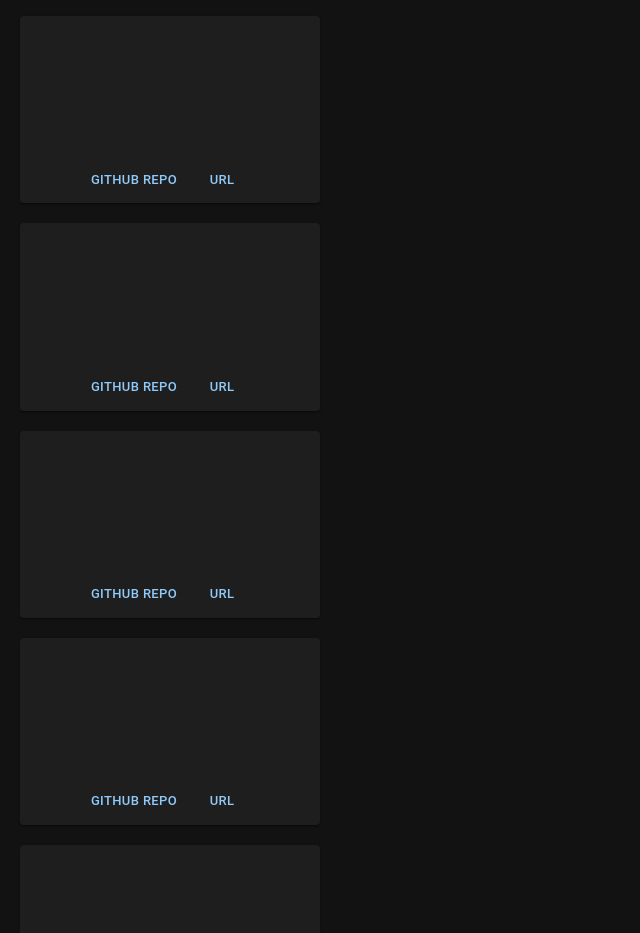
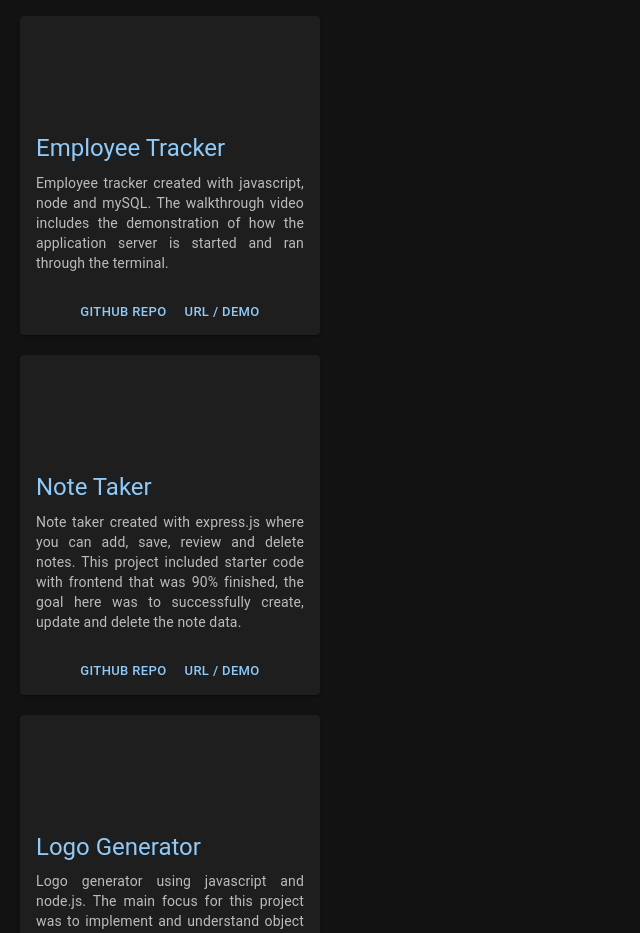
Before and after one commit to samamiraa/Samamiraa-Portfolio, a React (Vite) app: page /portfolio in a window 1280 px wide. Shown: the part 1860-2793 px from the top of the page, without its empty margins (0-640 px from the left). Built offline with nearby package versions, Linux system fonts and the light colour scheme.

Commit message:
added rest of project info

```diff
--- a/src/pages/Portfolio.jsx
+++ b/src/pages/Portfolio.jsx
@@ -27,7 +27,7 @@ function Portfolio() {
                     </CardContent>
                     <CardActions sx={{ justifyContent: 'center' }}>
                         <Link to={project.github}><Button size="small">Github Repo</Button></Link>
-                        <Link to={project.url}><Button size="small">URL</Button></Link>
+                        <Link to={project.url}><Button size="small">URL / Demo</Button></Link>
                     </CardActions>
                 </Card>
             ))}
--- a/src/styles/Main.css
+++ b/src/styles/Main.css
@@ -15,5 +15,5 @@ body {
 }
 
 .marginTopFooter {
-    margin-top: 800px;
+    margin-top: 6000px;
 }
--- a/src/utils/projects.json
+++ b/src/utils/projects.json
@@ -19,7 +19,7 @@
         "id": "3",
         "title": "Fitness Tracker",
         "img": "",
-        "description": "A full-stack fitness tracker app using Node, Express, MySQL, Sequelize and EJS to store, retrieve, edit and delete workouts in a mySQL database following ORM and MVC architecture.",
+        "description": "A full-stack collaborative fitness tracker app using Node, Express, MySQL, Sequelize and EJS to store, retrieve, edit and delete workouts in a mySQL database following ORM and MVC architecture.",
         "github": "https://github.com/samamiraa/fitness-tracker-mvc",
         "url": "https://safe-sands-18843-bafb39dce4aa.herokuapp.com/"
     },
@@ -40,91 +40,107 @@
         "url": "https://drive.google.com/file/d/1TTaz38ocVsdG9P2cICK7rMre0T0ETq33/view/"
     },
     {
-        "id": "",
-        "title": "",
+        "id": "6",
+        "title": "Employee Tracker",
         "img": "",
-        "description": "",
-        "github": "",
-        "url": ""
+        "description": "Employee tracker created with javascript, node and mySQL. The walkthrough video includes the demonstration of how the application server is started and ran through the terminal.",
+        "github": "https://github.com/samamiraa/Employee-Tracker",
+        "url": "https://drive.google.com/file/d/1_nXz3fz0HSW-hoqIAv-kNhLfSFv0drCm/view?usp=sharing"
     },
     {
-        "id": "",
-        "title": "",
+        "id": "7",
+        "title": "Note Taker",
         "img": "",
-        "description": "",
-        "github": "",
-        "url": ""
+        "description": "Note taker created with express.js where you can add, save, review and delete notes. This project included starter code with frontend that was 90% finished, the goal here was to successfully create, update and delete the note data.",
+        "github": "https://github.com/samamiraa/Note-Taker",
+        "url": "https://note-taker-11kd.onrender.com"
     },
     {
-        "id": "",
-        "title": "",
+        "id": "8",
+        "title": "Logo Generator",
         "img": "",
-        "description": "",
-        "github": "",
-        "url": ""
+        "description": "Logo generator using javascript and node.js. The main focus for this project was to implement and understand object oriented programming by utilising classes and constructors. Also includes testing with jest.",
+        "github": "https://github.com/samamiraa/10-Logo-Generator",
+        "url": "https://drive.google.com/file/d/1-Rwmp5lYBxv7xe2mqTj4Lsi8_DgRB3Hj/view"
     },
     {
-        "id": "",
-        "title": "",
+        "id": "9",
+        "title": "ReadME Generator",
         "img": "",
-        "description": "",
-        "github": "",
-        "url": ""
+        "description": "Readme generator using javascript and node.js. Proffessional readme created in terminal by selecting inputting data which then creates a markdown file right in your project folder. ",
+        "github": "https://github.com/samamiraa/09-README",
+        "url": "https://drive.google.com/file/d/1bN1hEBtkCcMN7fFUIiABqjv1QEaSL48Q/view"
     },
     {
-        "id": "",
-        "title": "",
+        "id": "10",
+        "title": "Weather Dashboard",
         "img": "",
-        "description": "",
-        "github": "",
-        "url": ""
+        "description": "Weather dashboard created with javascript, jquery, css, html and bootstrap. Uses Openweather API to get current weather data for multiple cities.",
+        "github": "https://github.com/samamiraa/06-Weather-Dashboard",
+        "url": "https://samamiraa.github.io/06-Weather-Dashboard/"
     },
     {
-        "id": "",
-        "title": "",
+        "id": "11",
+        "title": "Voice to Recipe",
         "img": "",
-        "description": "",
-        "github": "",
-        "url": ""
+        "description": "In this collaborative project, we built a speech to text recipe search that uses jacascript, jquery, two different APIs (wit.ai & spoonacular)",
+        "github": "https://github.com/samamiraa/voice-recipe-search-system",
+        "url": "https://samamiraa.github.io/voice-recipe-search-system/"
     },
     {
-        "id": "",
-        "title": "",
+        "id": "12",
+        "title": "Day Scheduler",
         "img": "",
-        "description": "",
-        "github": "",
-        "url": ""
+        "description": "Day schedular created with HTML, Javascript and CSS. This project included starter code, so the main focus was to implement logic to make it functional.",
+        "github": "https://github.com/samamiraa/05-Work-Day-Scheduler",
+        "url": "https://samamiraa.github.io/05-Work-Day-Scheduler/"
     },
     {
-        "id": "",
-        "title": "",
+        "id": "13",
+        "title": "Code Quiz",
         "img": "",
-        "description": "",
-        "github": "",
-        "url": ""
+        "description": "Interactive code quiz created with HTML, Javascript and CSS. 10 multiple choice questions in 1 minute.",
+        "github": "https://github.com/samamiraa/04-Code-Quiz",
+        "url": "https://samamiraa.github.io/04-Code-Quiz/"
     },
     {
-        "id": "",
-        "title": "",
+        "id": "14",
+        "title": "Password Generator",
         "img": "",
-        "description": "",
-        "github": "",
-        "url": ""
+        "description": "Random password generator created with HTML, Javascript and CSS. This project included starter code, so the main focus was to implement logic to make it functional.",
+        "github": "https://github.com/samamiraa/03-Password-Generator",
+        "url": "https://samamiraa.github.io/03-Password-Generator"
     },
     {
-        "id": "",
-        "title": "",
+        "id": "15",
+        "title": "First Portfolio",
         "img": "",
-        "description": "",
-        "github": "",
-        "url": ""
+        "description": "First portfolio created using HTML and CSS. The focus of the project was using advanced css to style.",
+        "github": "https://github.com/samamiraa/02-Samamiraa-Portfolio",
+        "url": "https://samamiraa.github.io/02-Samamiraa-Portfolio/"
     },
     {
-        "id": "",
-        "title": "",
+        "id": "16",
+        "title": "CSS cheatsheet",
         "img": "",
-        "description": "",
-        "github": "",
-        "url": ""
+        "description": "CSS Cheatsheet created with HTML and CSS. The focus of the project was using advanced css to style.",
+        "github": "https://github.com/samamiraa/02-Adv-CSS-Mini-Project",
+        "url": "https://samamiraa.github.io/02-Adv-CSS-Mini-Project/"
+    },
+    {
+        "id": "17",
+        "title": "Code Refactor",
+        "img": "",
+        "description": "This project included starter code. The main focus was to practice refactoring to maintain clean and organized code.",
+        "github": "https://github.com/samamiraa/01-Code-Refactor",
+        "url": "https://samamiraa.github.io/01-Code-Refactor/"
+    },
+    {
+        "id": "18",
+        "title": "Landing Page",
+        "img": "",
+        "description": "Landing Page created with HTML and CSS. The focus of the project was using basic HTML and basic css to style.",
+        "github": "https://github.com/samamiraa/01-Mini-Project",
+        "url": "https://samamiraa.github.io/01-Mini-Project/"
     }
 ]
```
Also changed, not shown: src/styles/theme.jsx (added).
